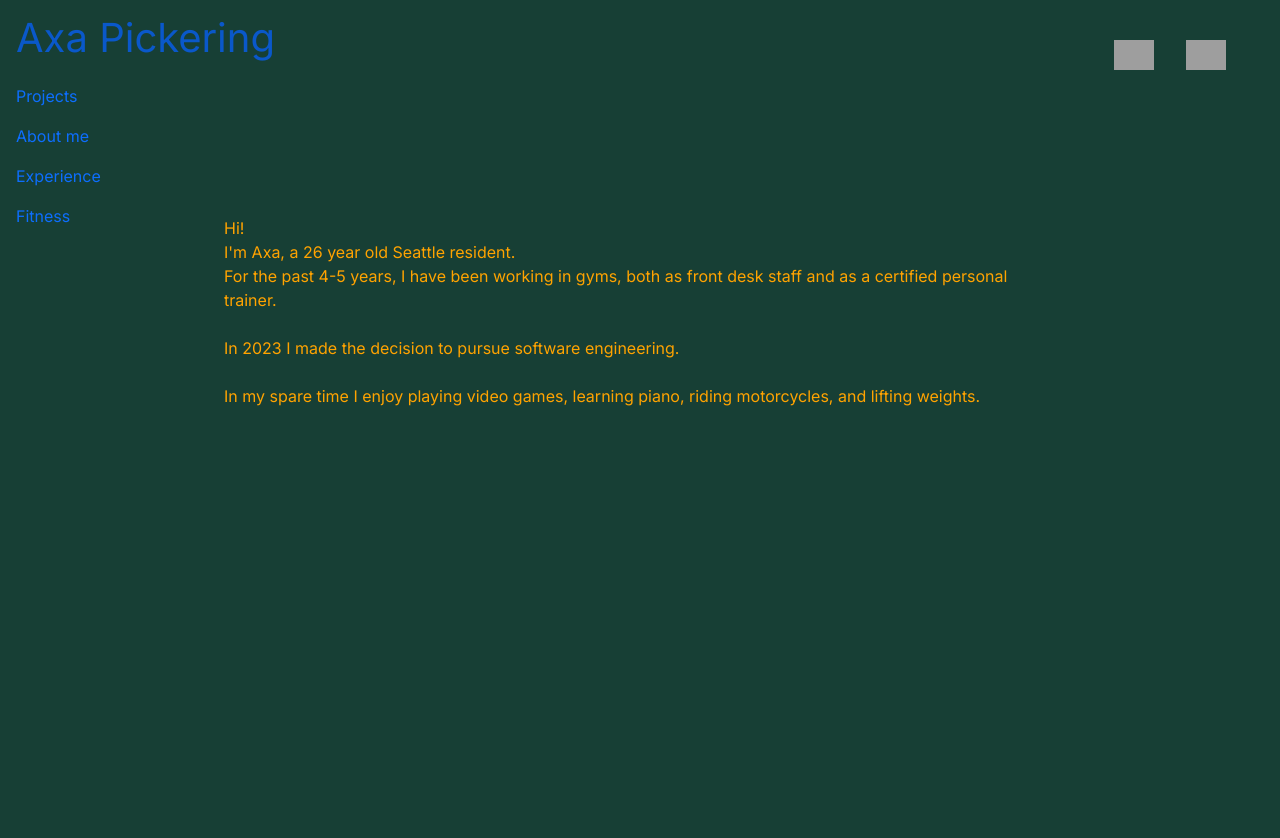
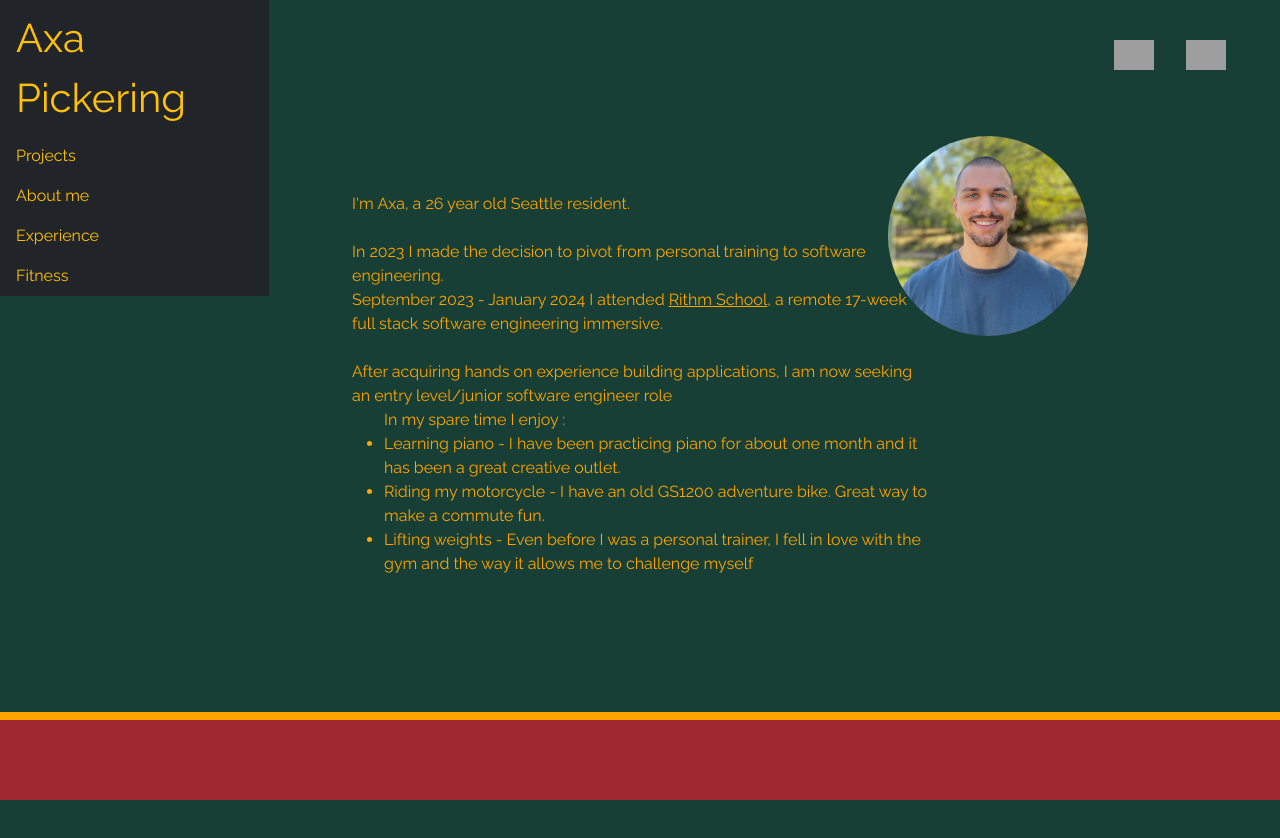
Before and after one commit to axapickering/website, a Next.js app: page /about-me in a window 1280 px wide. Shown: the top 838 px of the page. Built offline with nearby package versions, Linux system fonts and the light colour scheme; grey boxes are pictures that could not be loaded.

Commit message:
cleaned up about me text and figuring out scroll bar issue

```diff
--- a/src/app/Navbar.js
+++ b/src/app/Navbar.js
@@ -1,9 +1,9 @@
 export default function Navbar() {
-  return <nav className="nav flex-column fixed-top">
-  <a className="nav-link active fs-1" aria-current="page" href="/">Axa Pickering</a>
-  <a className="nav-link" href="/projects">Projects</a>
-  <a className="nav-link" href="/about-me">About me</a>
-  <a className="nav-link" href="/experience">Experience</a>
-  <a className="nav-link" href="/fitness">Fitness</a>
+  return <nav className="nav flex-column fixed-top bg-dark">
+  <a className="nav-link active fs-1 text-warning" aria-current="page" href="/">Axa Pickering</a>
+  <a className="nav-link text-warning" href="/projects">Projects</a>
+  <a className="nav-link text-warning" href="/about-me">About me</a>
+  <a className="nav-link text-warning" href="/experience">Experience</a>
+  <a className="nav-link text-warning" href="/fitness">Fitness</a>
 </nav>
 }
--- a/src/app/about-me/page.js
+++ b/src/app/about-me/page.js
@@ -2,23 +2,34 @@ import styles from "../page.module.css";
 
 export default function Home() {
 
-  styles.main += " col"
+  styles.main += " col";
 
   return (
     <main className={styles.main}>
-      Hi!
-      <br/>
-      I'm Axa, a 26 year old Seattle resident.
-      <br/>
-      For the past 4-5 years, I have been working in gyms, both as front desk staff and as a certified personal trainer.
-      <br/>
-      <br/>
-      In 2023 I made the decision to pursue software engineering.
 
-      <br/>
-      <br/>
-      In my spare time I enjoy playing video games, learning piano, riding motorcycles, and lifting weights.
+    <div className="about-me-content">
 
+      <img src="axa_rithm_pic.jpg" className="headshot" />
+
+
+      <p className="about-me-text">
+        I'm Axa, a 26 year old Seattle resident.
+        <br /><br />
+        In 2023 I made the decision to pivot from personal training to software engineering.
+        <br />
+        September 2023 - January 2024 I attended <a href="https://www.rithmschool.com/">Rithm School</a>, a remote 17-week full stack software engineering immersive.
+        <br /><br />
+        After acquiring hands on experience building applications, I am now seeking an entry level/junior software engineer role
+      </p>
+
+      <ul className="like-list">
+        In my spare time I enjoy :
+        <li>Learning piano - I have been practicing piano for about one month and it has been a great creative outlet.</li>
+        <li>Riding my motorcycle - I have an old GS1200 adventure bike. Great way to make a commute fun.</li>
+        <li>Lifting weights - Even before I was a personal trainer, I fell in love with the gym and the way it allows me to challenge myself</li>
+      </ul>
+
+    </div>
     </main>
   );
 }
--- a/src/app/globals.css
+++ b/src/app/globals.css
@@ -1,5 +1,19 @@
+html {
+  height: 100%;
+  width: 100%;
+  margin: 0;
+  padding: 0;
+}
+
+
 body {
   background-color: #173f35;
+  color: #ffa300;
+  height: 100% !important;
+  width: 100% !important;
+}
+
+a {
   color: #ffa300;
 }
 
@@ -12,7 +26,7 @@ body {
 }
 
 .nav {
-  width: 25vw;
+  width: 21vw;
 }
 
 .github-icon,.linkedin-icon {
@@ -22,9 +36,44 @@ body {
 
 .content-container {
   position: absolute;
-  top: 15vh;
+  top: 12vh;
   left: 10vw;
 
   width: 80vw;
   height: 80vh;
 }
+
+.bottom-stripe {
+  background-color: 	#9e2a2f;
+  z-index: -1;
+  position: absolute;
+  bottom: 0;
+  left: 0;
+  height: 10vh;
+  width: 100vw;
+}
+
+.bottom-stripe-accent {
+  background-color: 	#ffa300;
+  z-index: -1;
+  position: absolute;
+  bottom: 10vh;
+  left: 0;
+  height: 1vh;
+  width: 100vw;
+}
+
+.headshot {
+  position: absolute;
+  top: 5vh;
+  right: 5vw;
+  border-radius: 50%;
+  height: 25vh;
+
+}
+
+.about-me-text,.like-list {
+  margin: 0;
+  height: fit-content;
+  max-width: 45vw;
+}
--- a/src/app/layout.js
+++ b/src/app/layout.js
@@ -1,11 +1,11 @@
 import 'bootstrap/dist/css/bootstrap.css';
-import { Inter } from "next/font/google";
+import { Raleway } from "next/font/google";
 import "./globals.css";
 import BootstrapClient from './BootstrapClient';
 import Navbar from './Navbar';
 import IconLinks from './IconLinks';
 
-const inter = Inter({ subsets: ["latin"] });
+const raleway = Raleway({ subsets: ["latin"] });
 
 export const metadata = {
   title: "Create Next App",
@@ -15,10 +15,12 @@ export const metadata = {
 export default function RootLayout({ children }) {
   return (
     <html lang="en">
-      <body className={inter.className}>
+      <body className={raleway.className}>
 
         <Navbar/>
         <IconLinks/>
+        <div className='bottom-stripe'/>
+        <div className='bottom-stripe-accent'/>
 
             <div className='content-container'>
 
```
Also changed, not shown: public/axa_rithm_pic.jpg (added).
